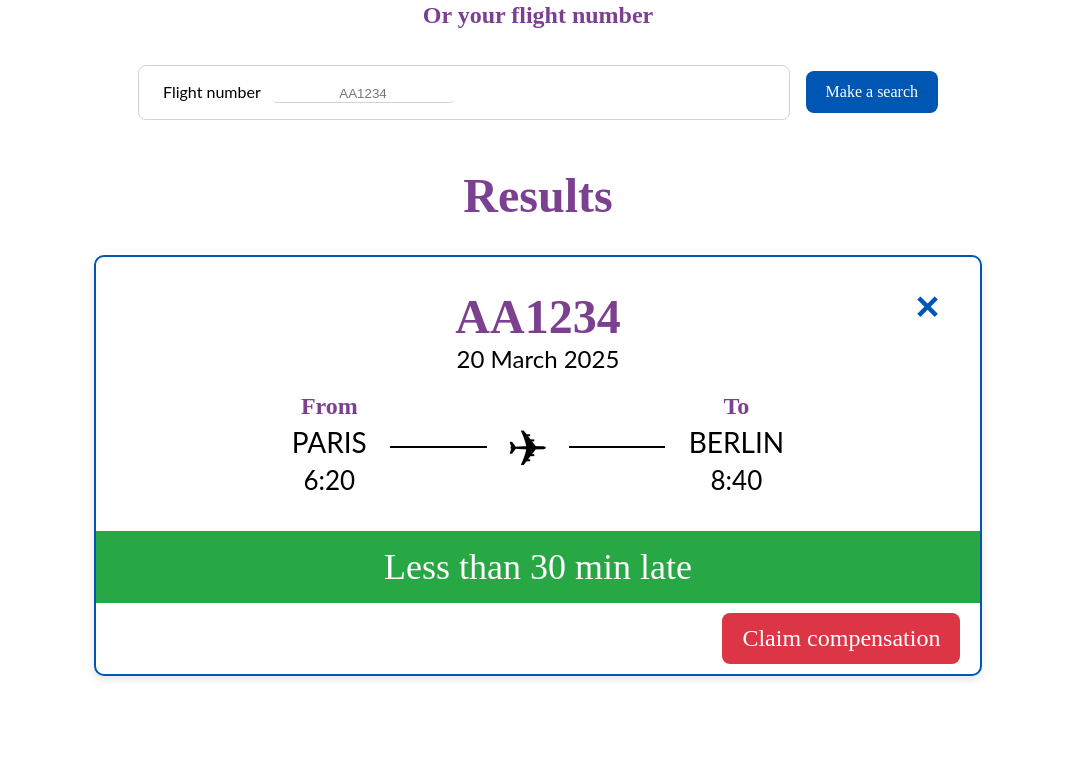
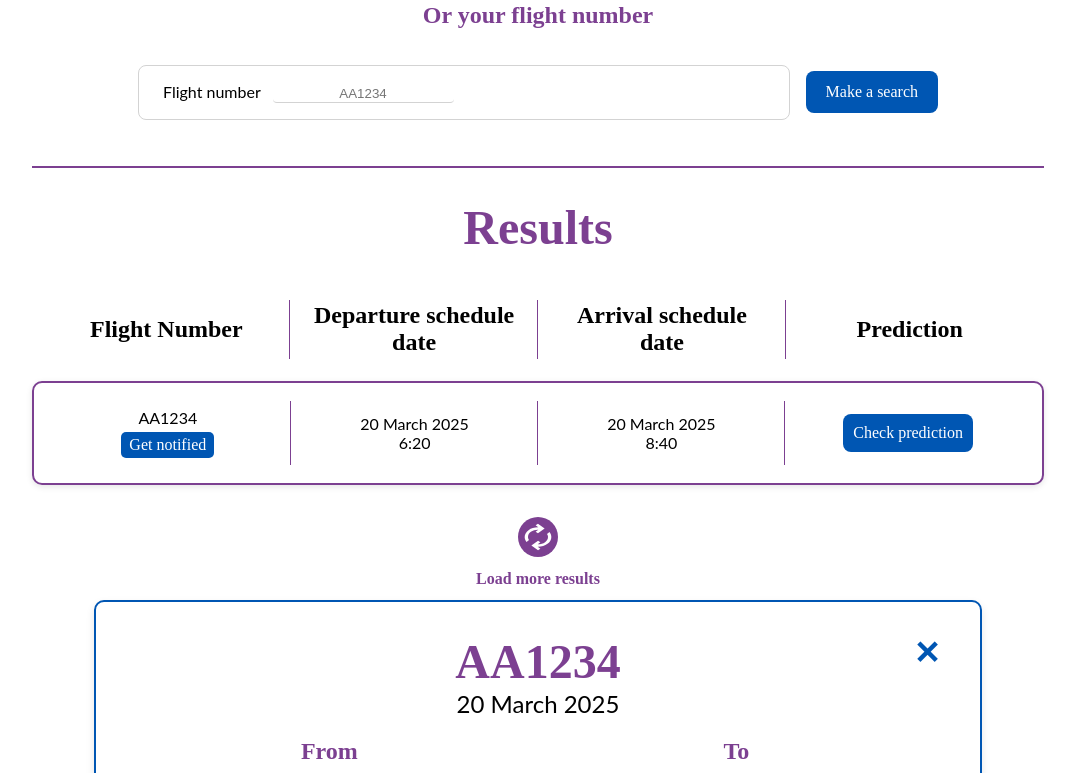
Before and after one commit to thatgirlAm/sky_denied_WEB_APP, an Angular app in the folder front/: page /search-results in a window 1280 px wide. Shown: the part 510-1283 px from the top of the page, without its empty margins (102-1177 px from the left). Before the commit the page ends 1194 px from the top, so only its background shows below. Built offline with nearby package versions, Linux system fonts and the light colour scheme.

Commit message:
dev:create search results component

```diff
--- a/front/src/app/search-results/search-results.component.css
+++ b/front/src/app/search-results/search-results.component.css
@@ -0,0 +1,114 @@
+.results {
+  margin:auto;
+  width: 80%;
+}
+
+.results-header {
+  display: flex;
+  justify-content: space-between;
+  margin-bottom: 10px;
+  padding: 0 10px 0;
+}
+
+.header-cell {
+  flex: 1;
+  text-align: center;
+  padding: 15px;
+  font-weight: bold;
+  font-size: 24px;
+  font-family: 'Lora', serif;
+  position: relative;
+  display: flex;
+  align-items: center;
+  justify-content: center;
+}
+
+.header-cell:not(:last-child)::after {
+  content: '';
+  position: absolute;
+  top: 15%;
+  right: 0;
+  width: 1px;
+  height: 70%;
+  background-color: var(--purple_sd);
+}
+
+.flight-card {
+  border: 2px solid var(--purple_sd);
+  border-radius: 10px;
+  padding: 10px;
+  box-shadow: 0 2px 6px rgba(0, 0, 0, 0.1);
+}
+
+.flight-info {
+  display: flex;
+  align-items: stretch;
+  justify-content: space-between;
+}
+
+.cell {
+  flex: 1;
+  padding: 15px;
+  text-align: center;
+  position: relative;
+  display: flex;
+  flex-direction: column;
+  align-items: center;
+  justify-content: center;
+}
+
+/* Divider */
+.cell:not(:last-child)::after {
+  content: '';
+  position: absolute;
+  top: 10%;
+  right: 0;
+  width: 1px;
+  height: 80%;
+  background-color: var(--purple_sd);
+}
+
+.notify-button {
+  margin-top: 5px;
+  background-color: var(--blue_sd);
+  padding: 4px 8px;
+  border-radius: 5px;
+}
+
+.flight-time {
+  font-size: 16px;
+}
+
+.predict-button {
+  background-color: var(--blue_sd);
+  color: white;
+  padding: 10px;
+  border-radius: 8px;
+  border: none;
+}
+
+.load-more {
+  display: flex;
+  justify-content: center;
+  margin-top: 20px;
+}
+
+.load-button {
+  background: none;
+  border: none;
+  color: var(--purple_sd);
+  font-weight: bold;
+  font-size: 16px;
+  cursor: pointer;
+  display: flex;
+  flex-direction: column;
+  align-items: center;
+  gap: 8px;
+}
+
+.load-button img {
+  display: block;
+  height: 40px;
+  width: 40px;
+  margin-bottom: 5px;
+}
--- a/front/src/app/search-results/search-results.component.html
+++ b/front/src/app/search-results/search-results.component.html
@@ -1,5 +1,37 @@
 <div class="results">
-  <h1>
-    Results
-  </h1>
+  <hr class="section-divider" />
+  <h1 class="results-title">Results</h1>
+
+    <div class="results-header">
+      <div class="header-cell">Flight Number</div>
+      <div class="header-cell">Departure schedule date</div>
+      <div class="header-cell">Arrival schedule date</div>
+      <div class="header-cell">Prediction</div>
+    </div>
+  <div class="flight-card">
+    <div class="flight-info">
+      <div class="cell">
+        <div class="flight-number">AA1234</div>
+        <button class="notify-button">Get notified</button>
+      </div>
+      <div class="cell">
+        <div class="flight-date">20 March 2025</div>
+        <div class="flight-time">6:20</div>
+      </div>
+      <div class="cell">
+        <div class="flight-date">20 March 2025</div>
+        <div class="flight-time">8:40</div>
+      </div>
+      <div class="cell">
+        <button  class="predict-button">Check prediction</button>
+      </div>
+    </div>
+  </div>
+
+  <div class="load-more">
+    <button class="load-button">
+      <img src="image/loading_icon.svg" alt="Load more icon" />
+      <span>Load more results</span>
+    </button>
+  </div>
 </div>
--- a/front/src/styles.css
+++ b/front/src/styles.css
@@ -4,6 +4,13 @@
   --purple_sd: #7C4091;
   --red_sd: #DC3545;
   --green_sd: #28A745;
+}
+
+.section-divider {
+  border: none;
+  height: 2px;
+  background-color: var(--purple_sd); /* Or any color you'd like */
+  margin: 30px 0 10px;
 }
 
 h1 {
```
Also changed, not shown: front/public/image/loading_icon.svg (added).
